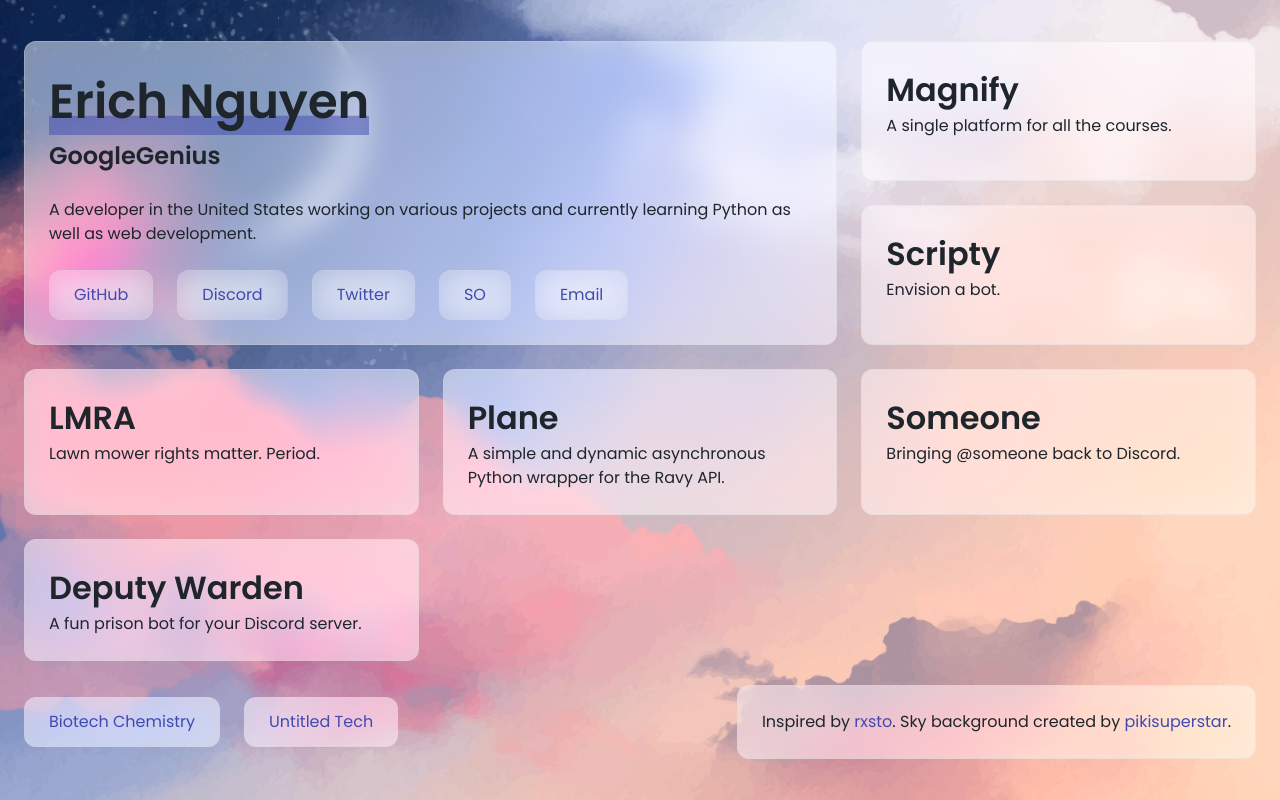
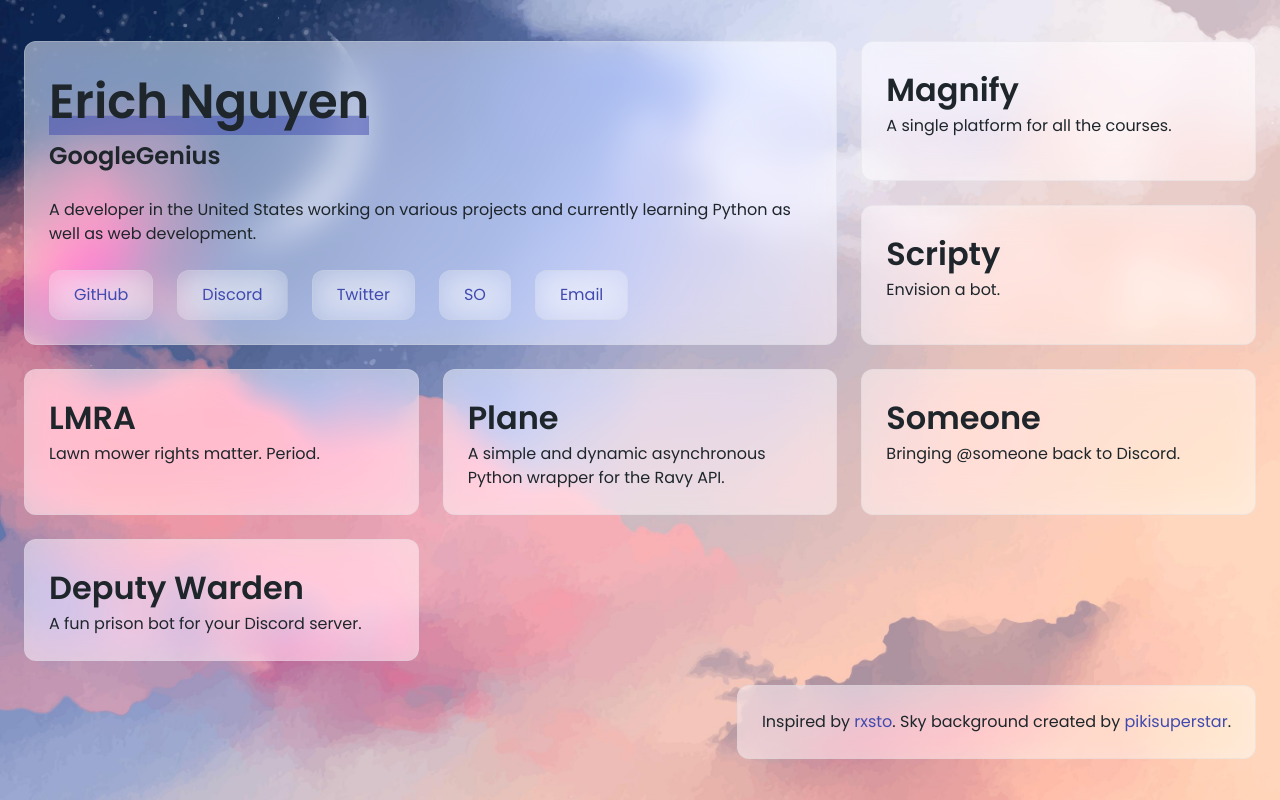
Before and after one commit to GoogolGenius/erich, a React (Create React App) app: page / in a window 1280 px wide. Built offline with nearby package versions, Linux system fonts and the light colour scheme.

Commit message:
Remove YouTube for privacy related reasons
Some things added before are still there, I'm too lazy to refactor anything right now. Anyway this will still be in blame and commit history but whatever at this point. Maybe I'll add it back again later in the future.

```diff
--- a/src/App.css
+++ b/src/App.css
@@ -33,13 +33,9 @@
 }
 
 .App__footer {
+  align-items: center;
   display: flex;
-  flex-direction: column;
-  gap: 1.5rem;
-  width: 100%;
-}
-
-.App__footer > .YouTube > .AnchorButton {
+  justify-content: flex-end;
   width: 100%;
 }
 
@@ -52,17 +48,4 @@
     grid-column: span 2;
     grid-row: span 2;
   }
-
-  .App__footer {
-    display: flex;
-    flex-direction: row;
-    justify-content: space-between;
-    align-items: center;
-    width: 100%;
-    gap: 1.5rem;
-  }
-
-  .App__footer > .YouTube > .AnchorButton {
-    width: revert;
-  }
 }
--- a/src/App.tsx
+++ b/src/App.tsx
@@ -1,9 +1,8 @@
 import './App.css';
-import projects from './data/projects';
 import Card from './components/Card';
 import Footer from './components/Footer';
 import Profile from './components/Profile';
-import YouTube from './components/YouTube';
+import projects from './data/projects';
 import { FC } from 'react';
 
 const App: FC = (): JSX.Element => {
@@ -17,7 +16,6 @@
           ))}
         </div>
         <div className="App__footer">
-          <YouTube />
           <Footer />
         </div>
       </div>
--- a/src/components/YouTube.css
+++ /dev/null
@@ -1,5 +0,0 @@
-.YouTube {
-  align-items: center;
-  display: flex;
-  gap: 1.5rem;
-}
--- a/src/components/YouTube.tsx
+++ /dev/null
@@ -1,16 +0,0 @@
-import channels from '../data/channels';
-import AnchorButton from './AnchorButton';
-import './YouTube.css';
-import { FC } from 'react';
-
-const YouTube: FC = (): JSX.Element => {
-  return (
-    <div className="YouTube">
-      {channels.map((channel, index) => (
-        <AnchorButton key={index} text={channel.name} link={channel.link} />
-      ))}
-    </div>
-  );
-};
-
-export default YouTube;
--- a/src/data/channels.ts
+++ /dev/null
@@ -1,12 +0,0 @@
-const channels = [
-  {
-    name: 'Biotech Chemistry',
-    link: 'https://www.youtube.com/c/BiotechChemistry',
-  },
-  {
-    name: 'Untitled Tech',
-    link: 'https://www.youtube.com/channel/UCb93h1eag4SmlJGWI4-NwEA',
-  },
-];
-
-export default channels;
```
